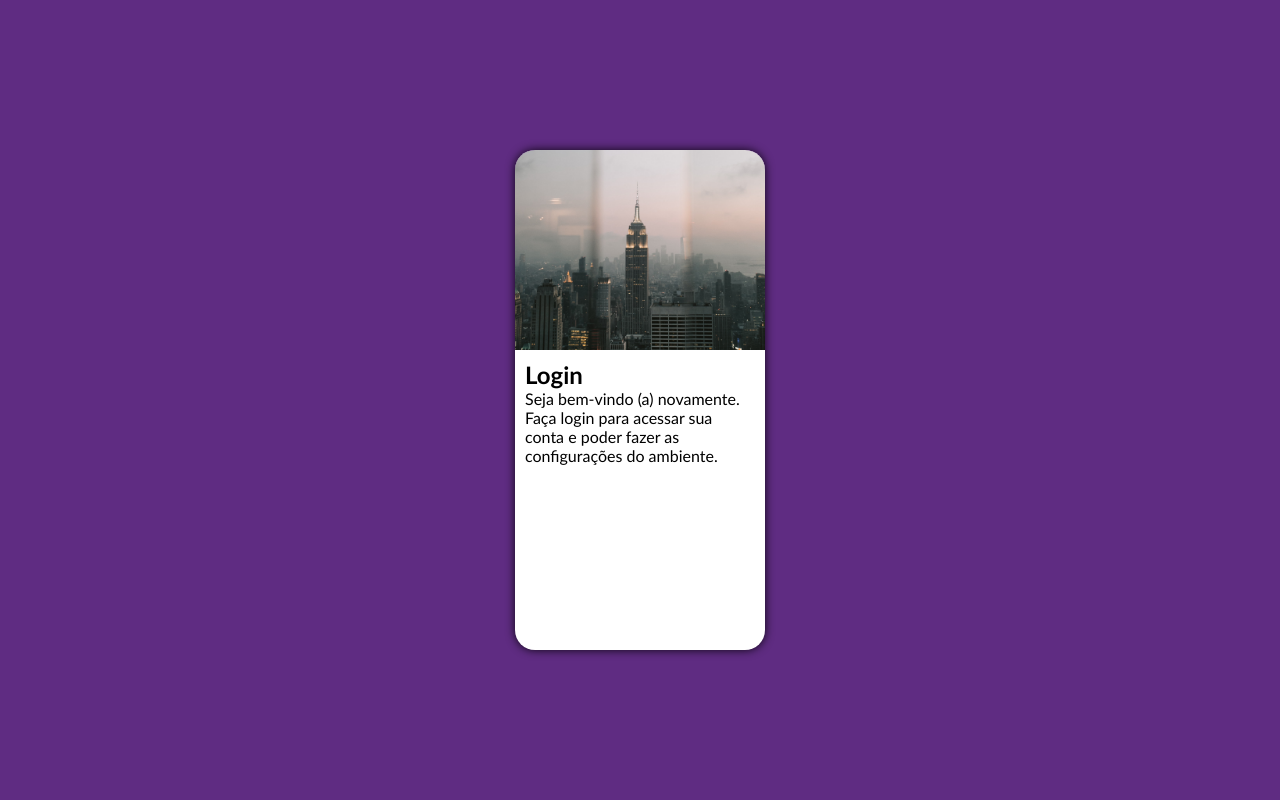
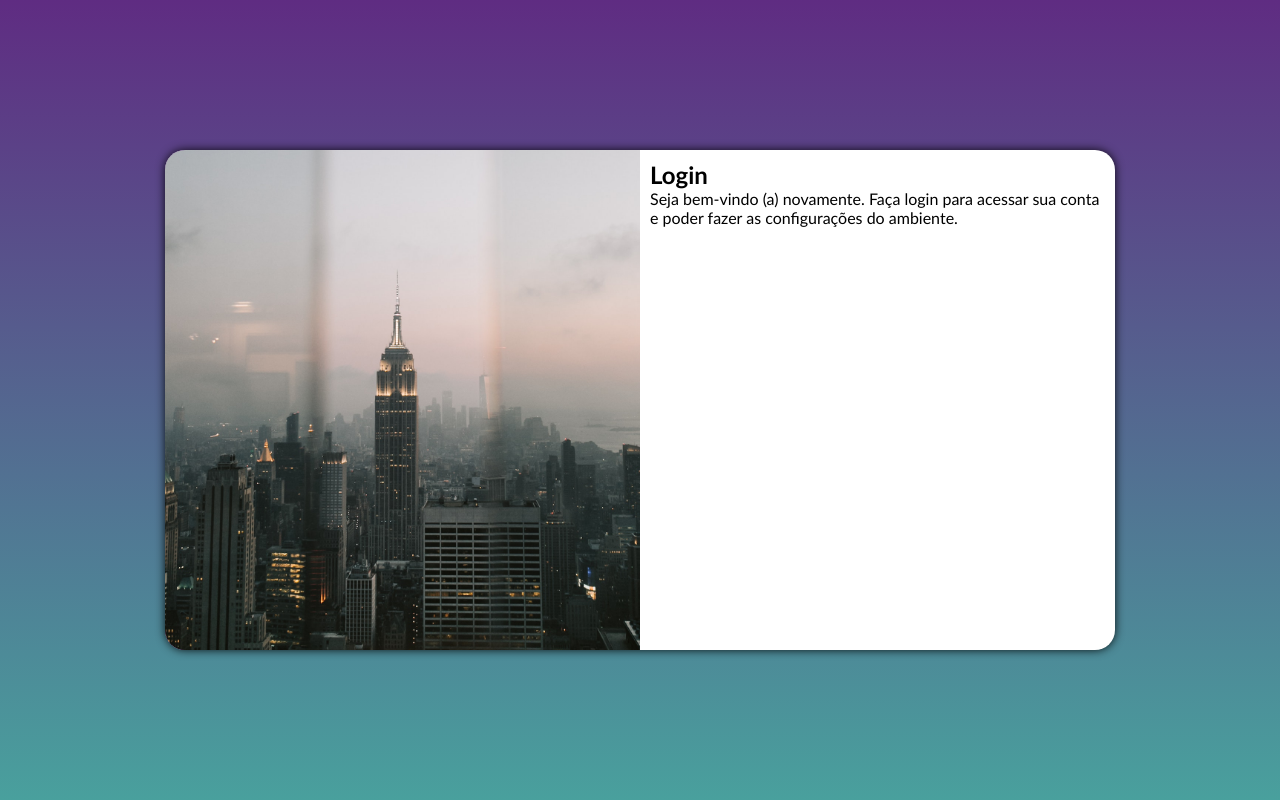
Before and after one commit to BrunoDark777/projeto-login, a PHP site: page / in a window 1280 px wide. Run offline with PHP 8.4, Linux system fonts and the light colour scheme.

Commit message:
media query para outras telas

```diff
--- /dev/null
+++ b/estilos/media-query.css
@@ -0,0 +1,50 @@
+@charset "UTF-8";
+
+*{
+    padding: 0px;
+    margin: 0px;
+}
+
+@media screen and (min-width: 768px) and (max-width: 992px) {
+
+    body{
+        background-image: linear-gradient(to top, #49a09d, #5f2c82);
+    }
+
+    section#login{
+        width: 80vw;
+    }
+
+    section#login > div#imagem{
+        float: left;
+        width: 30%;
+        height: 100%;
+    }
+
+    section#login > div#formulario{
+        float: right;
+        width: 70%;
+    }
+}
+
+@media screen and (min-width: 992px) {
+
+    body{
+        background-image: linear-gradient(to top, #49a09d, #5f2c82);
+    }
+
+    section#login{
+        width: 950px;
+    }
+
+    section#login > div#imagem {
+        float: left;
+        width: 50%;
+        height: 100%;
+    }
+
+    section#login > div#formulario {
+        float: right;
+        width: 50%;
+    }
+}
--- a/estilos/style.css
+++ b/estilos/style.css
@@ -38,6 +38,8 @@ section#login{
     transform: translate(-50%, -50%);
     box-shadow: 0px 0px 10px rgba(0, 0, 0, 0.89);
     overflow: hidden;
+    transition: width .3s, height .3s;
+    transition-timing-function: ease;
 }
 
 section#login > div#imagem{
--- a/index.html
+++ b/index.html
@@ -5,6 +5,7 @@
     <meta http-equiv="X-UA-Compatible" content="IE=edge">
     <meta name="viewport" content="width=device-width, initial-scale=1.0">
     <link rel="stylesheet" href="estilos/style.css">
+    <link rel="stylesheet" href="estilos/media-query.css">
     <title>Document</title>
 </head>
 <body>
```
